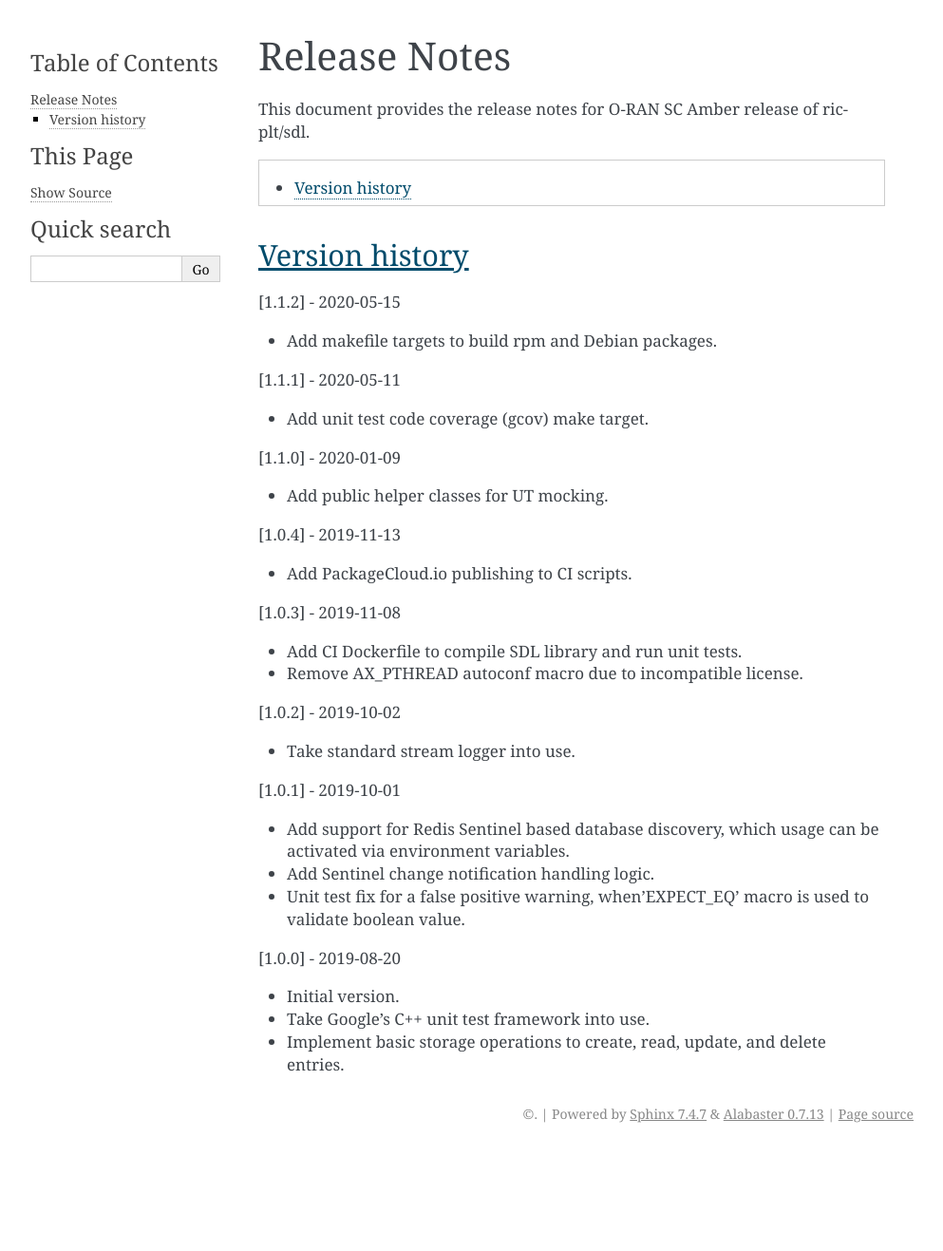
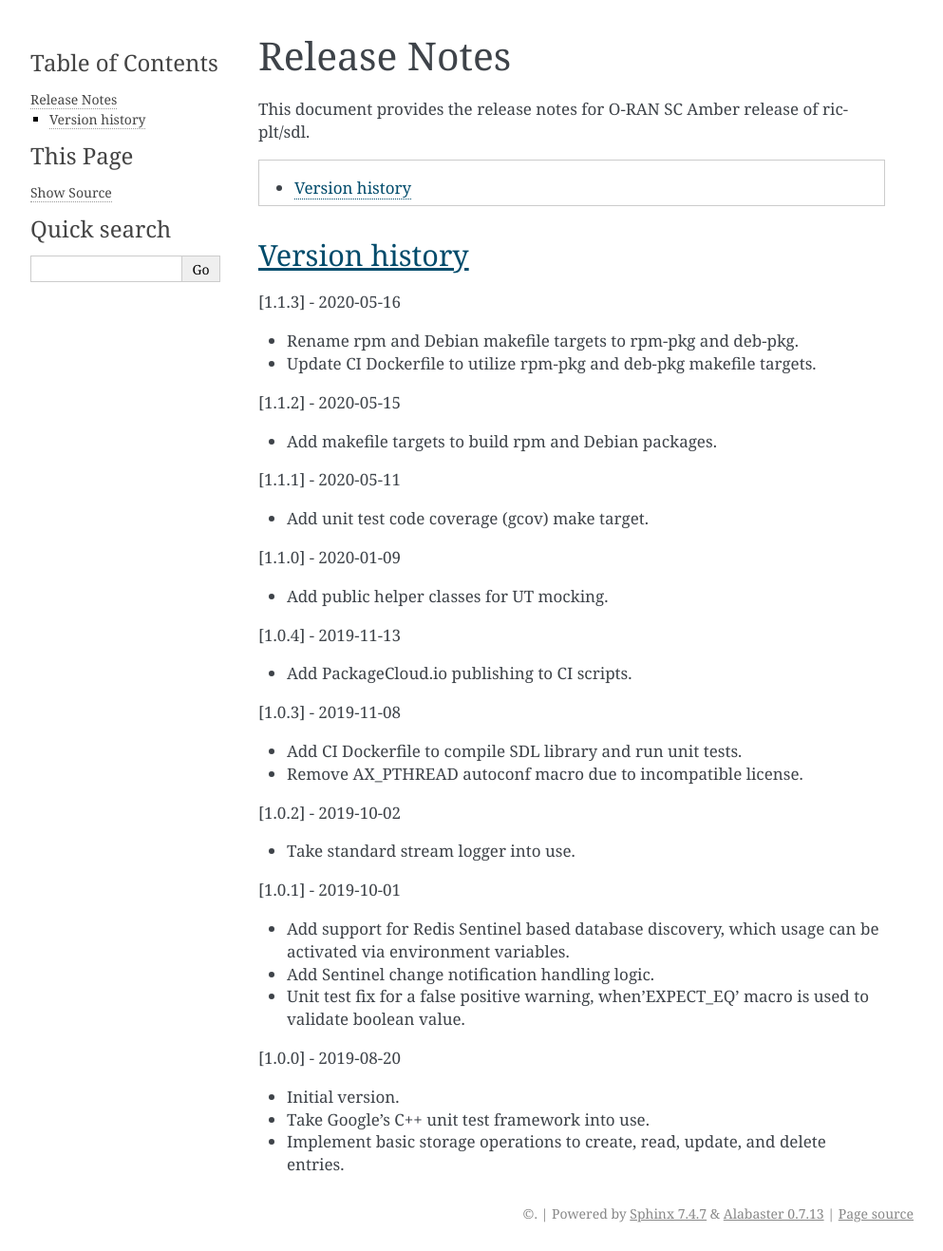
Before and after one commit to o-ran-sc/ric-plt-sdl, a Sphinx documentation site: the page built from docs/release-notes.rst, in a window 1280 px wide. Shown: the whole page at 95% size, without its empty margins (148-1141 px from the left). Built offline with Sphinx 7.4.7, drawn with Linux system fonts in a browser that asks for light colours; before the commit the page ends 1212 px from its top, so only the background shows below that.

Commit message:
Rename rpm and Debian makefile targets
Current makefile targets build_rpm and build_deb are not well named
targets. Rename targets to rpm-pkg and deb-pkg.
Also update CI Dockerfile to utilize rpm-pkg and deb-pkg makefile
targets.

Signed-off-by: Timo Tietavainen <timo.tietavainen@nokia.com>
Change-Id: Ib8509e5d19abbef8c1199d1f42c0edbddbbc3728

```diff
--- a/docs/release-notes.rst
+++ b/docs/release-notes.rst
@@ -29,6 +29,11 @@ ric-plt/sdl.
 
 Version history
 ---------------
+
+[1.1.3] - 2020-05-16
+
+* Rename rpm and Debian makefile targets to rpm-pkg and deb-pkg.
+* Update CI Dockerfile to utilize rpm-pkg and deb-pkg makefile targets.
 
 [1.1.2] - 2020-05-15
 
```
Also changed, not shown: 6 other files.
